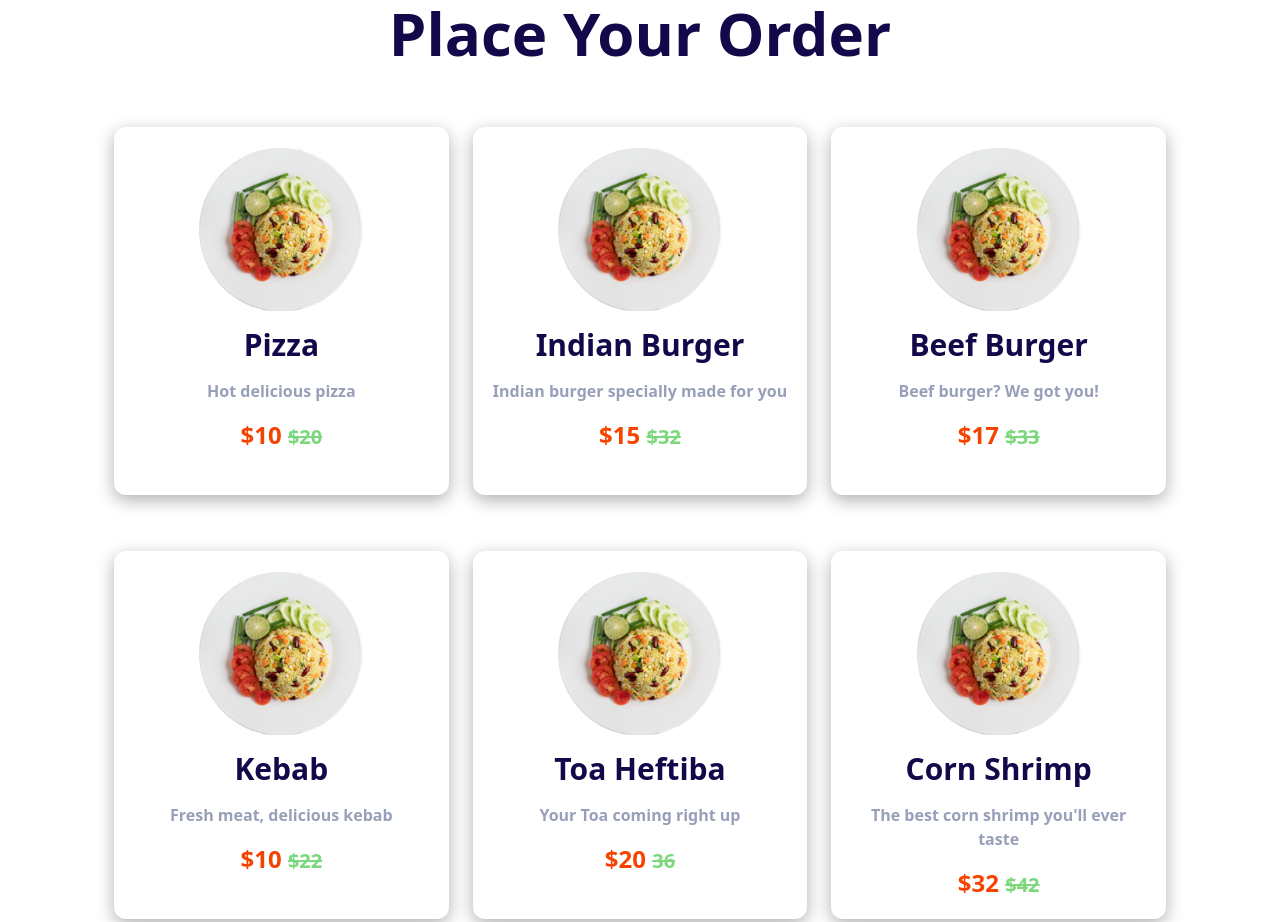
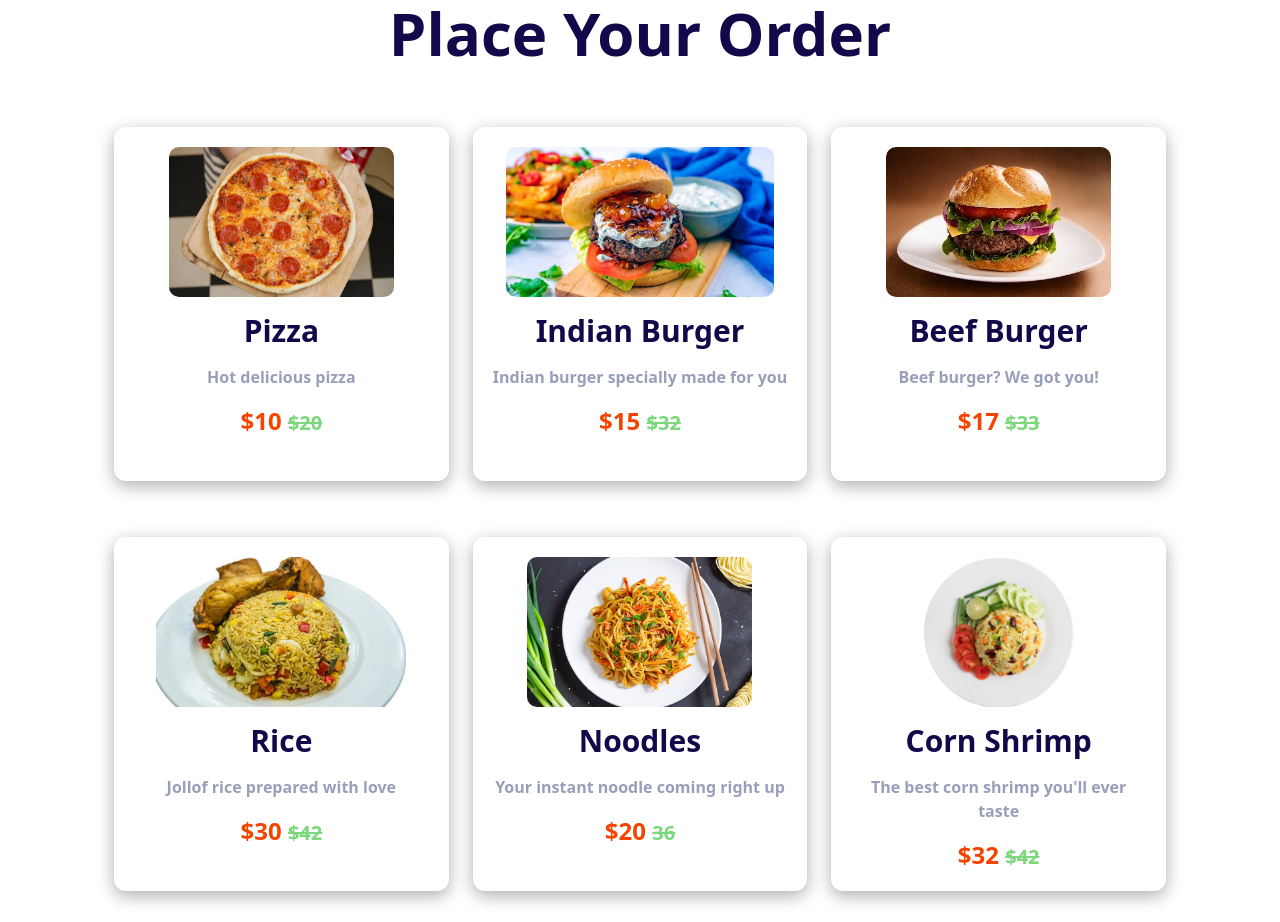
Before and after one commit to Mahmud1087/Restaurant-landing-page, a website: page index.html in a window 1280 px wide. Shown: the part 1578-2500 px from the top of the page. Drawn offline with nearby package versions, Linux system fonts and the light colour scheme.

Commit message:
Made some changes in the input.css, added few images, and also changed some texts in the index.html

```diff
--- a/index.html
+++ b/index.html
@@ -130,7 +130,7 @@
 
                 <!-- Menu Box 1 -->
                 <div class="boxes flex flex-col space-y-4 items-center text-center p-5 rounded-xl mb-8">
-                    <img src="img/food.png">
+                    <img src="img/pizza.jpeg" class="menu">
                     <h3 class="text-3xl text-textColor font-bold">
                         Pizza
                     </h3>
@@ -144,7 +144,7 @@
 
                 <!-- Menu Box 2 -->
                 <div class="boxes flex flex-col space-y-4 items-center text-center p-5 rounded-xl mb-8">
-                    <img src="img/food.png">
+                    <img src="img/indian_burger.jpeg" class="menu">
                     <h3 class="text-3xl text-textColor font-bold">
                         Indian Burger
                     </h3>
@@ -158,7 +158,7 @@
 
                 <!-- Menu Box 3 -->
                 <div class="boxes flex flex-col space-y-4 items-center text-center p-5 rounded-xl mb-8">
-                    <img src="img/food.png">
+                    <img src="img/beef_burger.jpeg" class="menu">
                     <h3 class="text-3xl text-textColor font-bold">
                         Beef Burger
                     </h3>
@@ -172,26 +172,26 @@
 
                 <!-- Menu Box 4 -->
                 <div class="boxes flex flex-col space-y-4 items-center text-center p-5 rounded-xl mb-8">
-                    <img src="img/food.png">
+                    <img src="img/rice.jpeg" class="menu">
                     <h3 class="text-3xl text-textColor font-bold">
-                        Kebab
+                        Rice
                     </h3>
                     <h3 class="text-1.5xl text-otherColor font-bold">
-                        Fresh meat, delicious kebab
+                        Jollof rice prepared with love
                     </h3>
                     <h3 class="text-2xl text-secondColor font-bold">
-                        $10 <del class="text-mainColor text-xl"> $22</del>
+                        $30 <del class="text-mainColor text-xl"> $42</del>
                     </h3>
                 </div>
 
                 <!-- Menu Box 5 -->
                 <div class="boxes flex flex-col space-y-4 items-center text-center p-5 rounded-xl mb-8">
-                    <img src="img/food.png">
+                    <img src="img/spag.jpeg" class="menu">
                     <h3 class="text-3xl text-textColor font-bold">
-                        Toa Heftiba
+                        Noodles
                     </h3>
                     <h3 class="text-1.5xl text-otherColor font-bold">
-                        Your Toa coming right up
+                        Your instant noodle coming right up
                     </h3>
                     <h3 class="text-2xl text-secondColor font-bold">
                         $20 <del class="text-mainColor text-xl"> 36</del>
@@ -200,7 +200,7 @@
 
                 <!-- Menu Box 6 -->
                 <div class="boxes flex flex-col space-y-4 items-center text-center p-5 rounded-xl mb-8">
-                    <img src="img/food.png">
+                    <img src="img/corn_shrimp.png" class="menu">
                     <h3 class="text-3xl text-textColor font-bold">
                         Corn Shrimp
                     </h3>
@@ -272,7 +272,7 @@
 
                 <!-- Chef Box 3 -->
                 <div class="boxes flex flex-col space-y-4 items-center text-center p-5 rounded-xl mb-6">
-                    <img src="img/team1.jpg" class="rounded-full w-32 md:w-28">
+                    <img src="img/team3.jpg" class="rounded-full w-32 md:w-28">
                     <h3 class="text-2xl text-textColor font-bold">
                         David Ben
                     </h3>
@@ -290,9 +290,9 @@
 
                 <!-- Chef Box 4 -->
                 <div class="boxes flex flex-col space-y-4 items-center text-center p-5 rounded-xl mb-6">
-                    <img src="img/team2.jpg" class="rounded-full w-32 md:w-28">
+                    <img src="img/team4.jpeg" class="rounded-full h-28 w-32 md:w-28">
                     <h3 class="text-2xl text-textColor font-bold">
-                        Melissa Gabriel
+                        Jenifer Gabriel
                     </h3>
                     <h3 class="text-1.5xl text-otherColor font-bold">
                         Chef
@@ -462,8 +462,8 @@
                         <a href="#menu" class="text-otherColor" style="width: fit-content;">Pizza</a>
                         <a href="#menu" class="text-otherColor" style="width: fit-content;">Indian Burger</a>
                         <a href="#menu" class="text-otherColor" style="width: fit-content;">Beef Burger</a>
-                        <a href="#menu" class="text-otherColor" style="width: fit-content;">Kebab</a>
-                        <a href="#menu" class="text-otherColor" style="width: fit-content;">Toa Heftiba</a>
+                        <a href="#menu" class="text-otherColor" style="width: fit-content;">Rice</a>
+                        <a href="#menu" class="text-otherColor" style="width: fit-content;">Noodles</a>
                     </div>
                 </div>
 
@@ -473,7 +473,7 @@
                         <h2 class="text-textColor font-bold text-2xl">Contact Us</h2>
                     </div>
                     <div class="listss space-y-3 flex flex-col font-bold text-otherColor">
-                        <h2><em>1294 Mockingbird Hill, NyC</em></h2>
+                        <h2><em>1294 Mockingbird Hill, NYC</em></h2>
                         <a href="#email"><em>hello@yourmail.com</em></a>
                         <h2><em>(00) 123 456 789</em></h2>
                     </div>
--- a/input.css
+++ b/input.css
@@ -25,6 +25,12 @@ a {
 
 .boxes:hover {
     transform: scale(1.04) translateY(-5px);
+}
+
+.menu {
+    height: 150px;
+    border-radius: 10px;
+
 }
 
 #team img {
@@ -97,6 +103,7 @@ a {
     transform: translateY(12px);
 }
 
+/* Javascript styling */
 .open .hamburger-top {
     transform: rotate(45deg) translateX(6px) translateY(6px);
 }
--- a/js/script.js
+++ b/js/script.js
@@ -6,5 +6,6 @@ const nav = document.querySelector('.nav');
 btn.addEventListener('click', () => {
     btn.classList.toggle('open');
     nav.classList.toggle('flex');
-    nav.classList.toggle('hidden')
-})
+    nav.classList.toggle('hidden');
+
+});
```
Also changed, not shown: css/main.css, img/beef_burger.jpeg (added), img/corn_shrimp.png (renamed from img/food.png), img/indian_burger.jpeg (added), img/pizza.jpeg (added), img/rice.jpeg (added), img/spag.jpeg (added), img/team4.jpeg (added), 4 other files.
